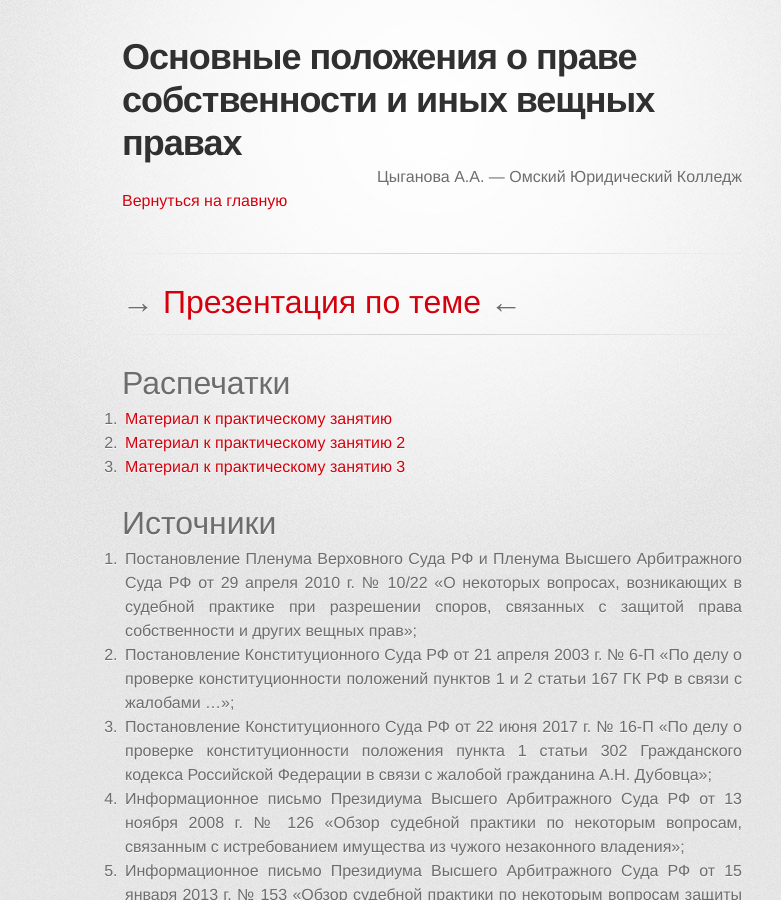
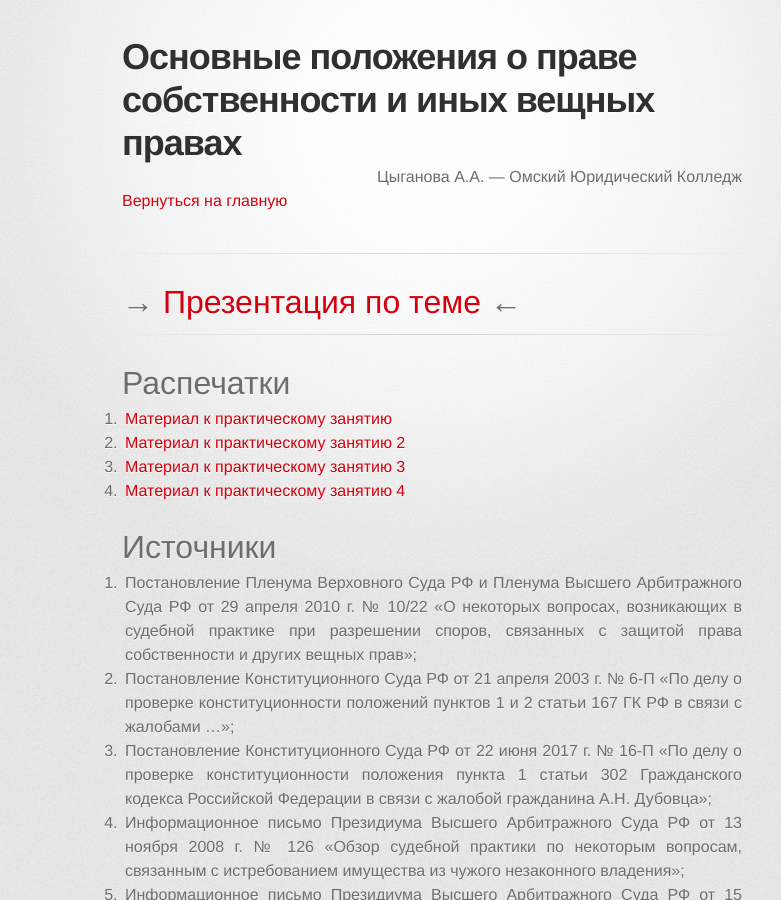
Before and after one commit to a-nova/a-nova.github.io, a Jekyll site: the page built from _lessons/10.md, in a window 1280 px wide and 900 px high. Shown: the whole window, without its empty margins (208-989 px from the left). Built offline with Jekyll 4.4.1, drawn with Linux system fonts in a browser that asks for light colours; some web fonts are replaced.

Commit message:
практикум 4

```diff
--- a/_lessons/10.md
+++ b/_lessons/10.md
@@ -14,6 +14,7 @@ layout: page
 1. [Материал к практическому занятию](./10/eigentum-praktikum.pdf)
 2. [Материал к практическому занятию 2](./10/vesh-praktikum-2.pdf)
 3. [Материал к практическому занятию 3](./10/vesh-praktikum-3.pdf)
+4. [Материал к практическому занятию 4](./10/vesh-praktikum-4.pdf)
 
 <!-- # Задания -->
 
```
Also changed, not shown: 1 other file.
